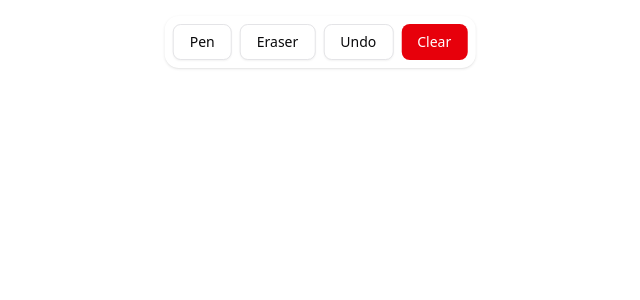
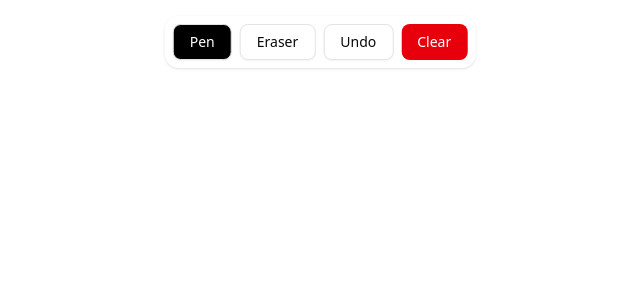
Before and after one commit to Aneeshie/draw-io, a Next.js app in the folder apps/web/: page / in a window 1280 px wide. Shown: the top 300 px of the page, without its empty margins (320-960 px from the left). Built offline with nearby package versions, Linux system fonts and the light colour scheme.

Commit message:
feat: fixed toolbar state

```diff
--- a/apps/web/app/canvas/_components/Toolbar.tsx
+++ b/apps/web/app/canvas/_components/Toolbar.tsx
@@ -1,16 +1,36 @@
+"use client"
 import { Button } from "@/components/ui/button";
+import { Tool } from "../page";
+import { useState } from "react";
+import { cn } from "@/lib/utils";
 
 type ToolbarFunctions = {
     undo: () => void
     clear: () => void
+    setTool: (tool: Tool) => void
 }
 
-const Toolbar = ({ undo, clear }: ToolbarFunctions) => {
+const Toolbar = ({ undo, clear, setTool }: ToolbarFunctions) => {
+    const [selectedTool, setSelectedTool] = useState<Tool>("pen")
+
+    const setToolState = (tool: Tool) => {
+        setTool(tool)
+        setSelectedTool(tool)
+    }
+
     return (
         <div className="fixed top-4 left-1/2 -translate-x-1/2 z-10">
             <div className="flex gap-2 bg-white p-2 rounded-xl shadow">
-                <Button variant="outline" >Pen</Button>
-                <Button variant="outline">Eraser</Button>
+                <Button variant="outline" onClick={() => (setToolState("pen"))} className={cn(
+                    "transition-colors",
+                    selectedTool === "pen" &&
+                    "bg-black text-white hover:bg-black hover:text-white"
+                )}>Pen</Button>
+                <Button variant="outline" onClick={() => (setToolState("eraser"))} className={cn(
+                    "transition-colors",
+                    selectedTool === "eraser" &&
+                    "bg-black text-white hover:bg-black hover:text-white"
+                )}>Eraser</Button>
                 <Button variant="outline" onClick={undo}>Undo</Button>
                 <Button variant="destructive" onClick={clear}>Clear</Button>
             </div>
--- a/apps/web/app/canvas/page.tsx
+++ b/apps/web/app/canvas/page.tsx
@@ -14,13 +14,21 @@ type Stroke = {
     thickness: number
 }
 
+export type Tool = "pen" | "eraser"
+
+
 export default function Canvas() {
     const strokeRef = useRef<Stroke[]>([]);
     const currentStrokeRef = useRef<Point[]>([])
+    const currentToolRef = useRef<Tool>("pen")
 
     const canvasRef = useRef<HTMLCanvasElement | null>(null);
     const ctxRef = useRef<CanvasRenderingContext2D | null>(null);
     const isDrawing = useRef(false);
+
+    const setTool = (tool: Tool) => {
+        currentToolRef.current = tool
+    }
 
     useEffect(() => {
         const canvas = canvasRef.current!;
@@ -75,7 +83,15 @@ export default function Canvas() {
 
         currentStrokeRef.current.push({ x, y })
 
-        ctx.lineTo(e.nativeEvent.offsetX, e.nativeEvent.offsetY);
+        if (currentToolRef.current === "pen") {
+            ctx.globalCompositeOperation = "source-over";
+        }
+
+        if (currentToolRef.current === "eraser") {
+            ctx.globalCompositeOperation = "destination-out";
+        }
+
+        ctx.lineTo(x, y);
         ctx.stroke();
     };
 
@@ -122,7 +138,7 @@ export default function Canvas() {
 
     return (
         <>
-            <Toolbar undo={undo} clear={clear} />
+            <Toolbar undo={undo} clear={clear} setTool={setTool} />
             <canvas
                 ref={canvasRef}
                 className="block bg-white"
```
